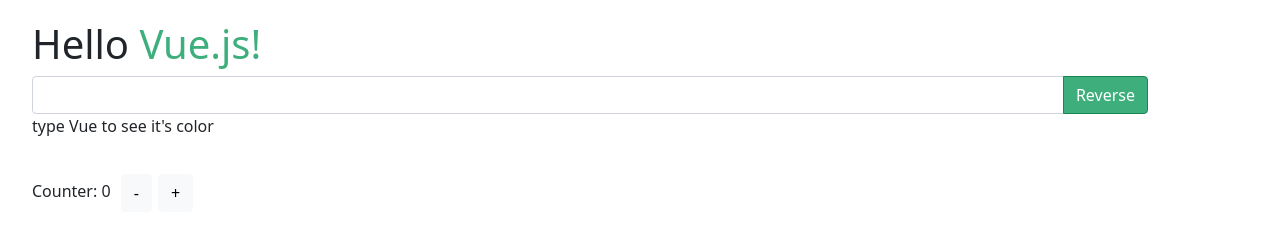
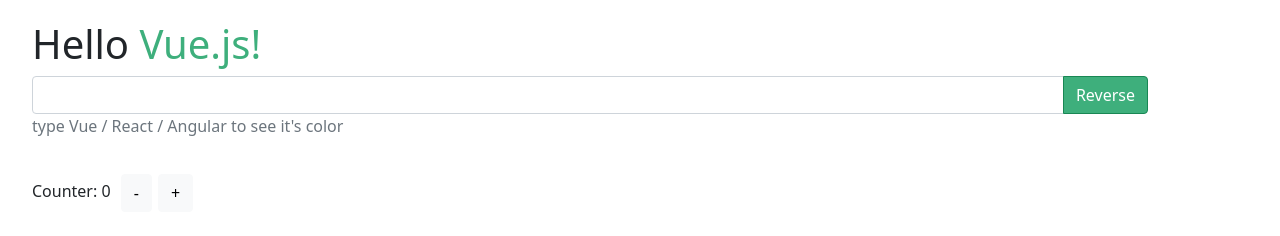
Before and after one commit to yaelahnong/simple-condition-naming-vue, a plain HTML site: page index.html in a window 1280 px wide. Drawn offline with Linux system fonts and the light colour scheme.

Commit message:
modifying input text helper

```diff
--- a/index.html
+++ b/index.html
@@ -27,7 +27,7 @@
 							<input v-on:input="liveInput" type="text" class="form-control focus-purple" />
 							<button v-on:click="reverseMessage" class="btn btn-success v-bg-color">Reverse</button>
 						</div>
-						<p>type Vue to see it's color</p>
+						<p class="text-secondary">type Vue / React / Angular to see it's color</p>
 					</div>
 				</div>
 
```
